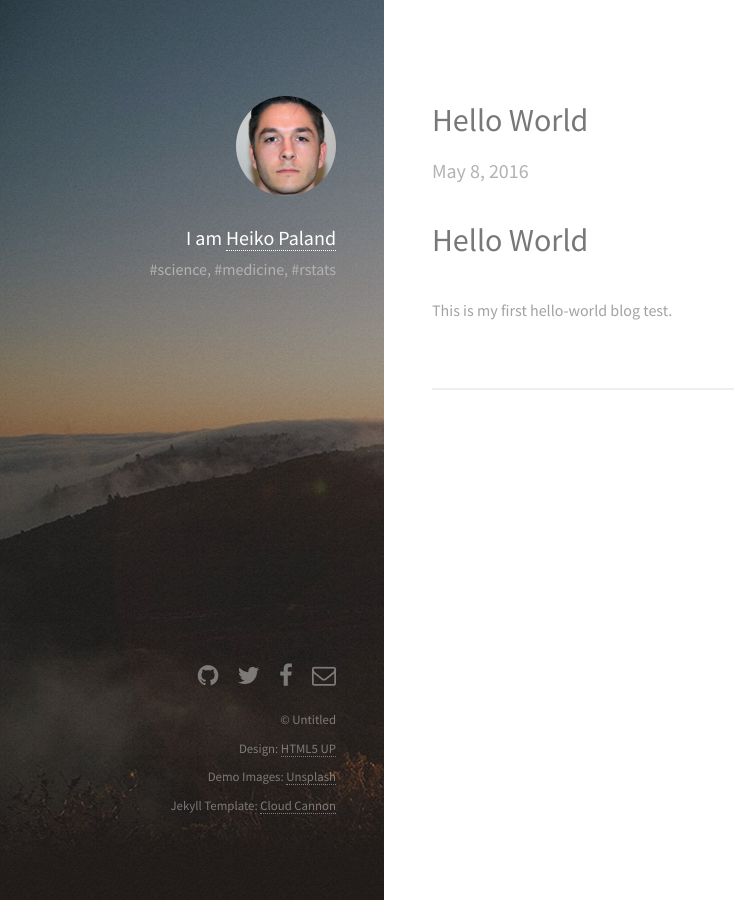
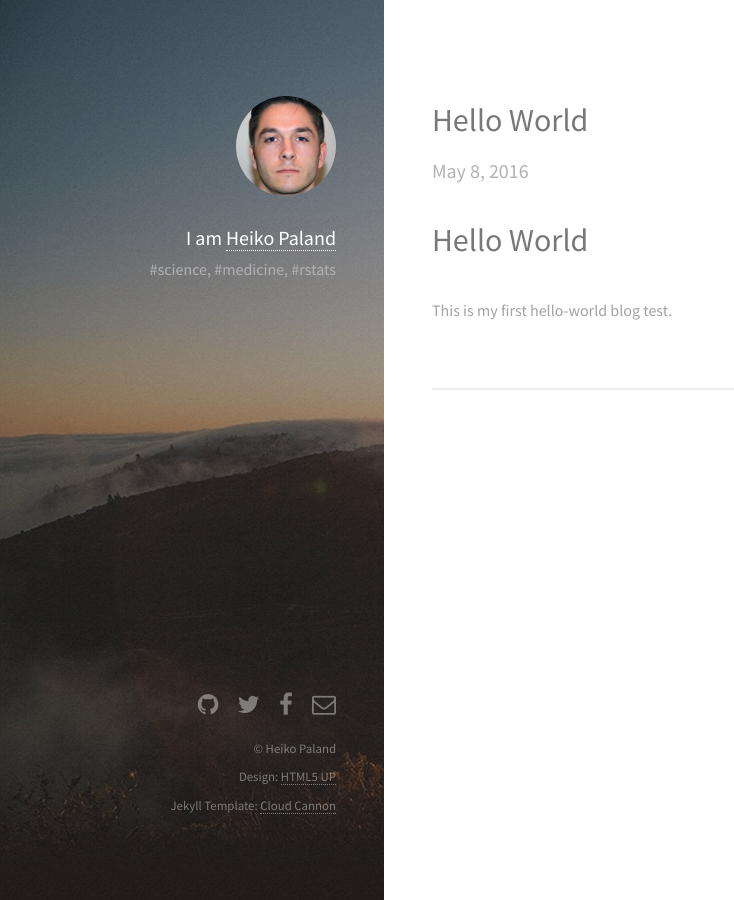
Before and after one commit to old-jekyll-templates/Strata-Jekyll-Theme, a Jekyll site: the page built from index.html, in a window 1280 px wide. Shown: the whole page, without its empty margins (0-734 px from the left). Built offline with Jekyll 4.4.1, drawn with Linux system fonts in a browser that asks for light colours.

Commit message:
Update default.html

```diff
--- a/_layouts/default.html
+++ b/_layouts/default.html
@@ -90,9 +90,10 @@
               {% endif %}
             </ul>
             <ul class="copyright">
-                <li>&copy; Untitled</li>
+                <li>&copy; Heiko Paland</li>
+                <li></li>
                 <li>Design: <a href="http://html5up.net">HTML5 UP</a></li>
-                <li>Demo Images: <a href="https://unsplash.com/">Unsplash</a></li>
+
                 <li>Jekyll Template: <a href="http://cloudcannon.com">Cloud Cannon</a></li>
             </ul>
         </footer>
```
